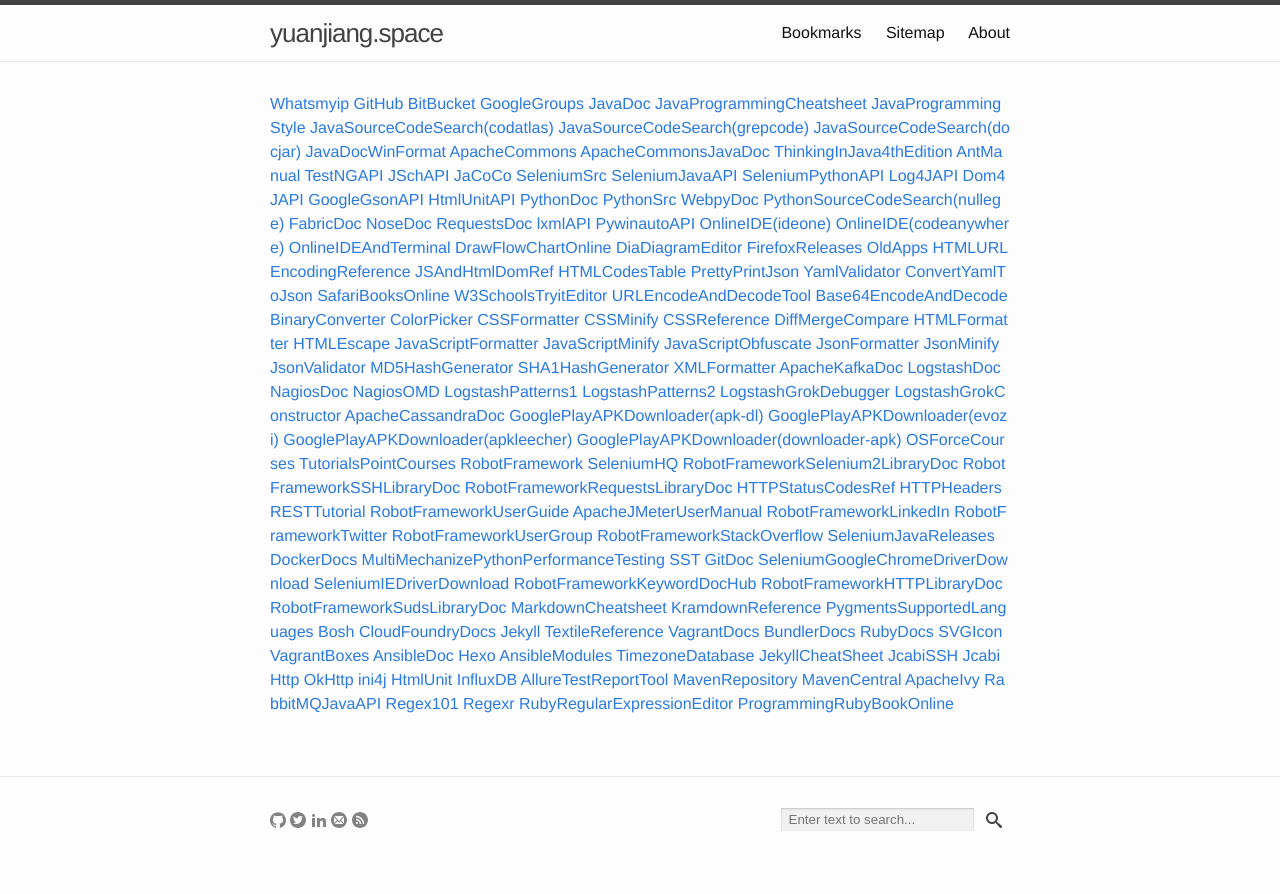
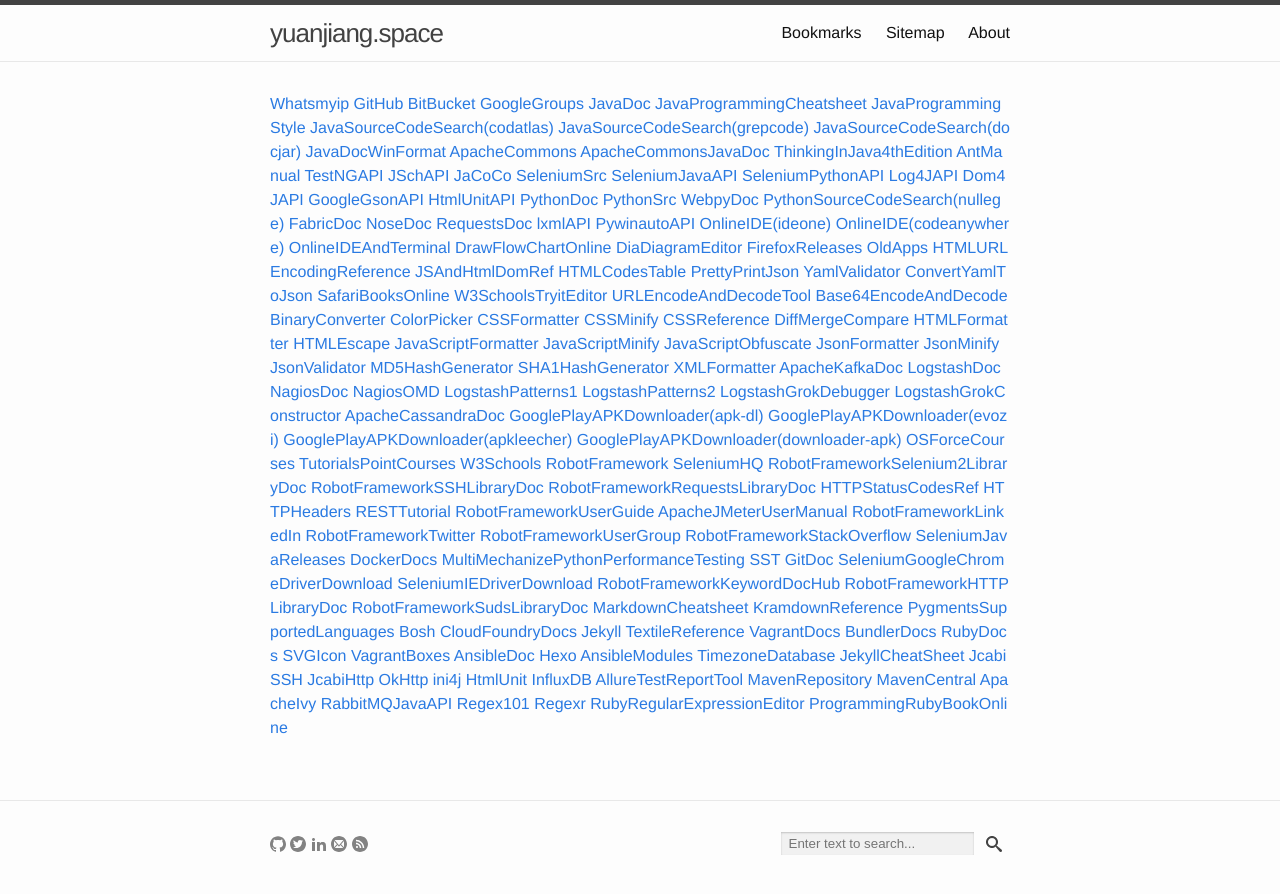
Before and after one commit to yuan-jiang/yuan-jiang.github.io, a Jekyll site: the page built from bookmarks.md, in a window 1280 px wide. Shown: the top 894 px of the page. Built offline with Jekyll 4.4.1, drawn with Linux system fonts in a browser that asks for light colours.

Commit message:
Update bookmarks.yml

```diff
--- a/_data/bookmarks.yml
+++ b/_data/bookmarks.yml
@@ -164,6 +164,8 @@
   link: http://www.osforce.cn/
 - description: TutorialsPointCourses
   link: http://www.tutorialspoint.com/
+- description: W3Schools
+  link: http://www.w3schools.com/default.asp
 - description: RobotFramework
   link: http://robotframework.org/
 - description: SeleniumHQ
```
